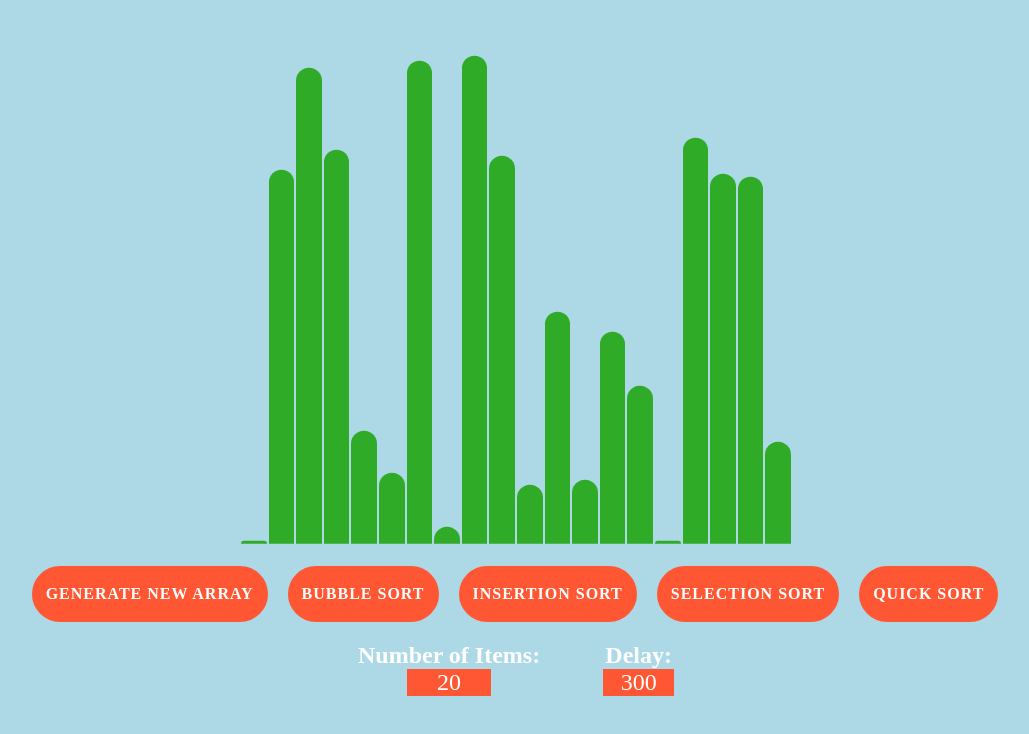
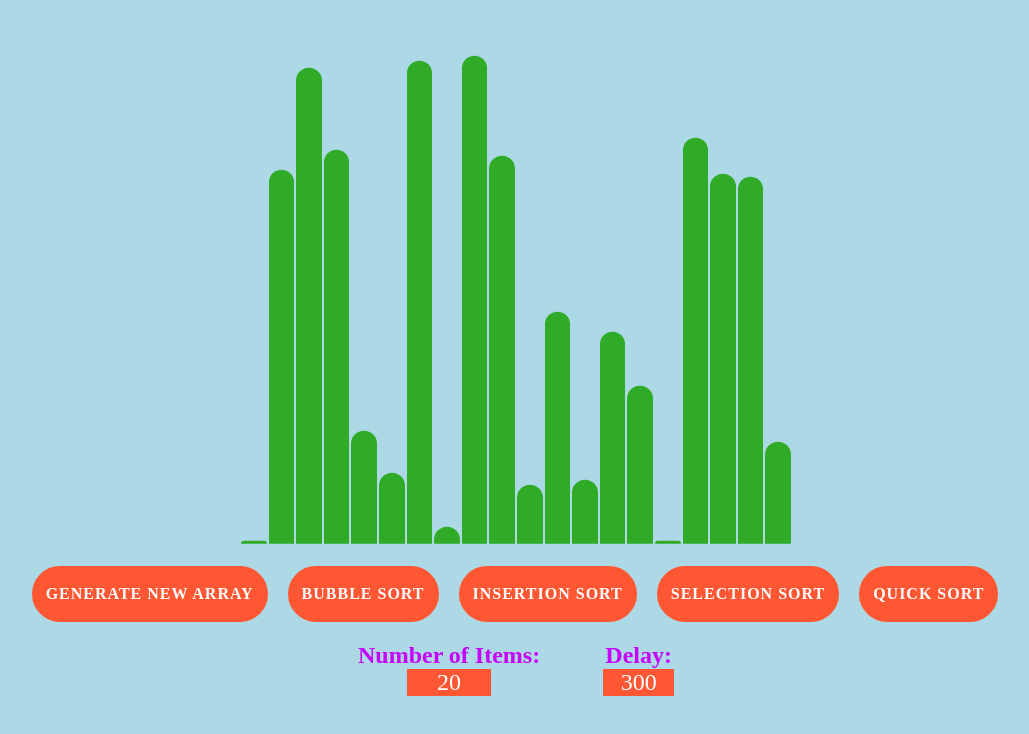
Before and after one commit to siddharth1806/Mini-Project-Sorting-Visualizer, a React (Create React App) app in the folder miniproject/Mini-Project-Sorting-Visualizer/: page / in a window 1280 px wide. Shown: the top 734 px of the page, without its empty margins (125-1154 px from the left). Built offline with nearby package versions, Linux system fonts and the light colour scheme.

Commit message:
Update SortingVisualizer.css

```diff
--- a/miniproject/Mini-Project-Sorting-Visualizer/src/SortingVisualizer/SortingVisualizer.css
+++ b/miniproject/Mini-Project-Sorting-Visualizer/src/SortingVisualizer/SortingVisualizer.css
@@ -27,7 +27,7 @@ html{
 }
 
 label{
-    color: white;
+    color: rgb(199, 2, 248);
     font-size: x-large;
     font-weight: 700;
 }
```
